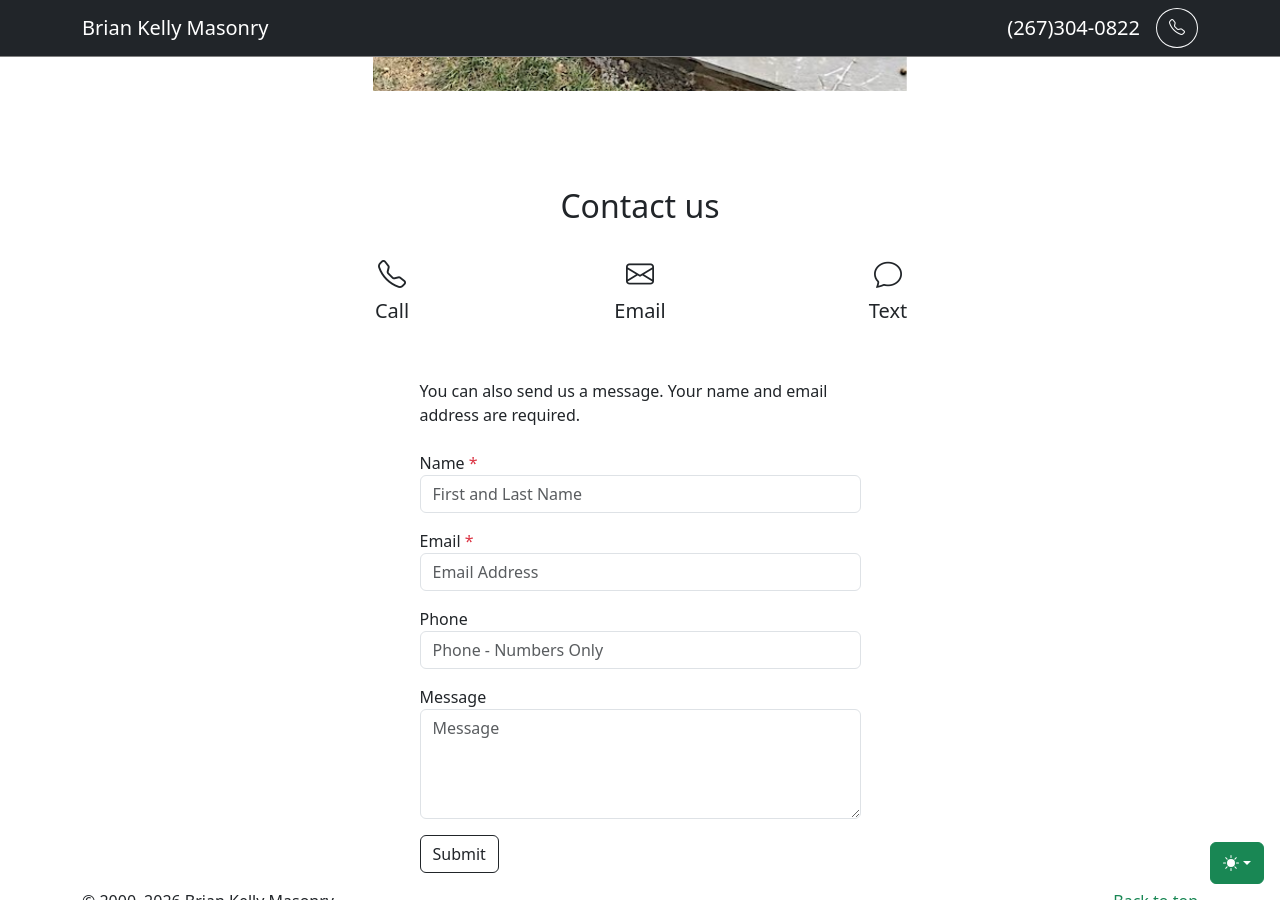
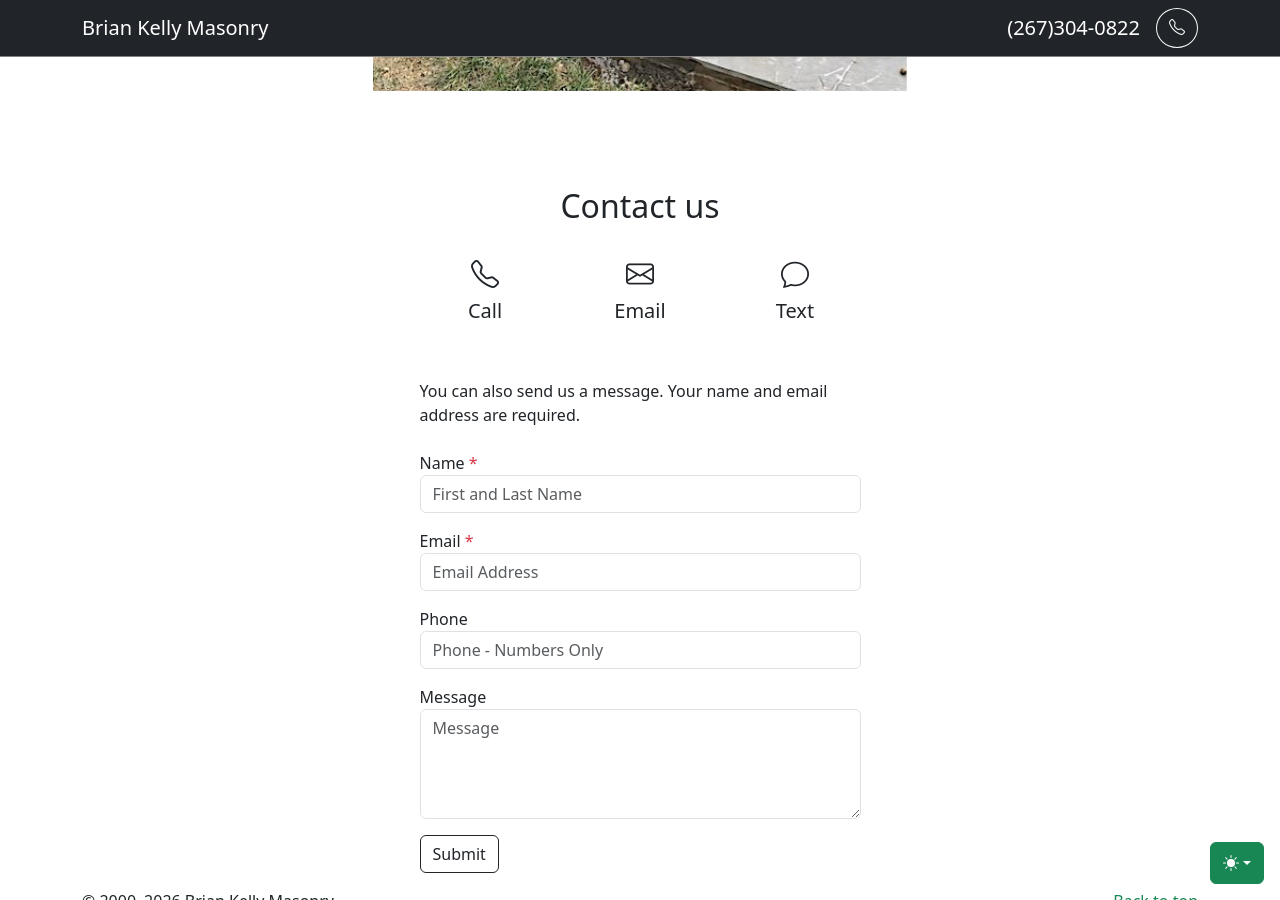
Before and after one commit to ryanbyoung/briankellymasonry, a Jekyll site: the page built from index.html, in a window 1280 px wide and 900 px high, scrolled down 2336 px. Built offline with Jekyll 4.4.1, drawn with Linux system fonts in a browser that asks for light colours; nearby versions of some CDN libraries.

Commit message:
Update index.html

```diff
--- a/index.html
+++ b/index.html
@@ -123,8 +123,8 @@
         <!-- Begin Contact -->
         <div class="pt-5">
           <div class="container">
-            <div class="row justify-content-lg-center">
-              <div class="col-lg-10 col-xl-8 text-center">
+            <div class="row justify-content-center">
+              <div class="col-11 col-sm-10 col-md-8 col-lg-6 col-xl-5 col-xxl-5 text-center">
                 <h2 class="fw-light">Contact us</h2>
                 <div class="row">
                   <div class="col-4 pt-4">
```
